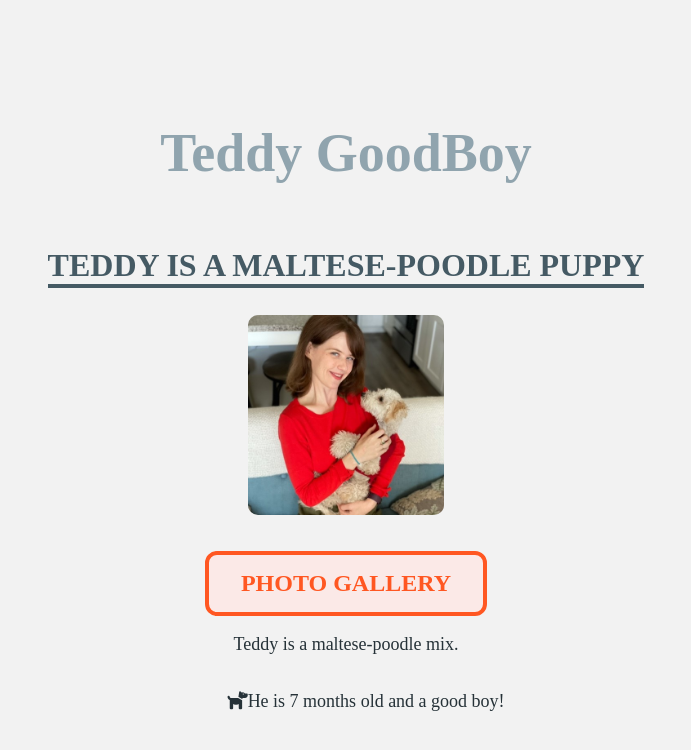
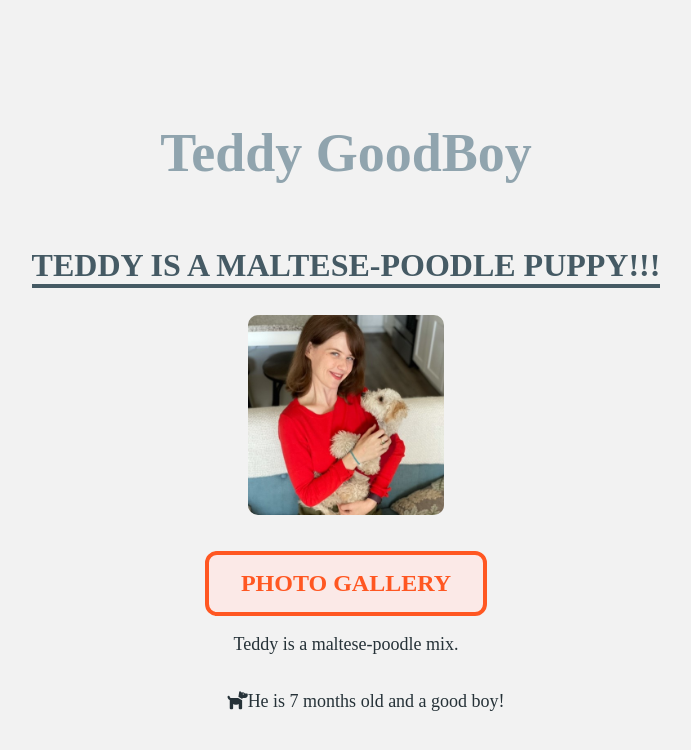
Before and after one commit to ashleymsmetana/ashleymsmetana.github.io, a plain HTML site: page index.html in a window 1280 px wide. Shown: the whole page, without its empty margins (294-985 px from the left). Drawn offline with Linux system fonts and the light colour scheme; a web font is replaced by a local one.

Commit message:
Update index.html

```diff
--- a/index.html
+++ b/index.html
@@ -8,7 +8,7 @@
 <body>
 <div id="container">
 <h1>Teddy GoodBoy</h1>
-<h2>Teddy is a maltese-poodle puppy<br></h2>
+<h2>Teddy is a maltese-poodle puppy!!!<br></h2>
 <img src="imgs/teddy0.jpg">
 <br>
 <button>Photo Gallery</button>
```
